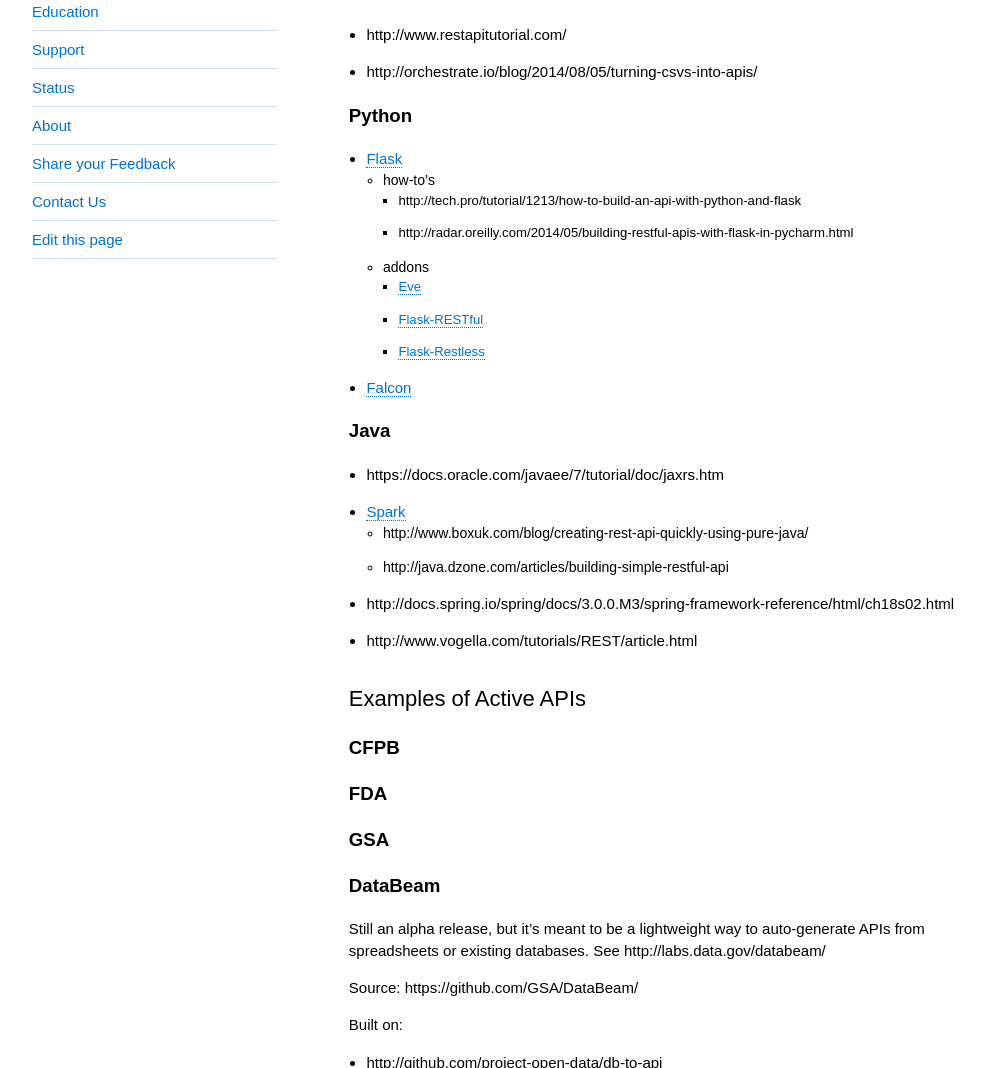
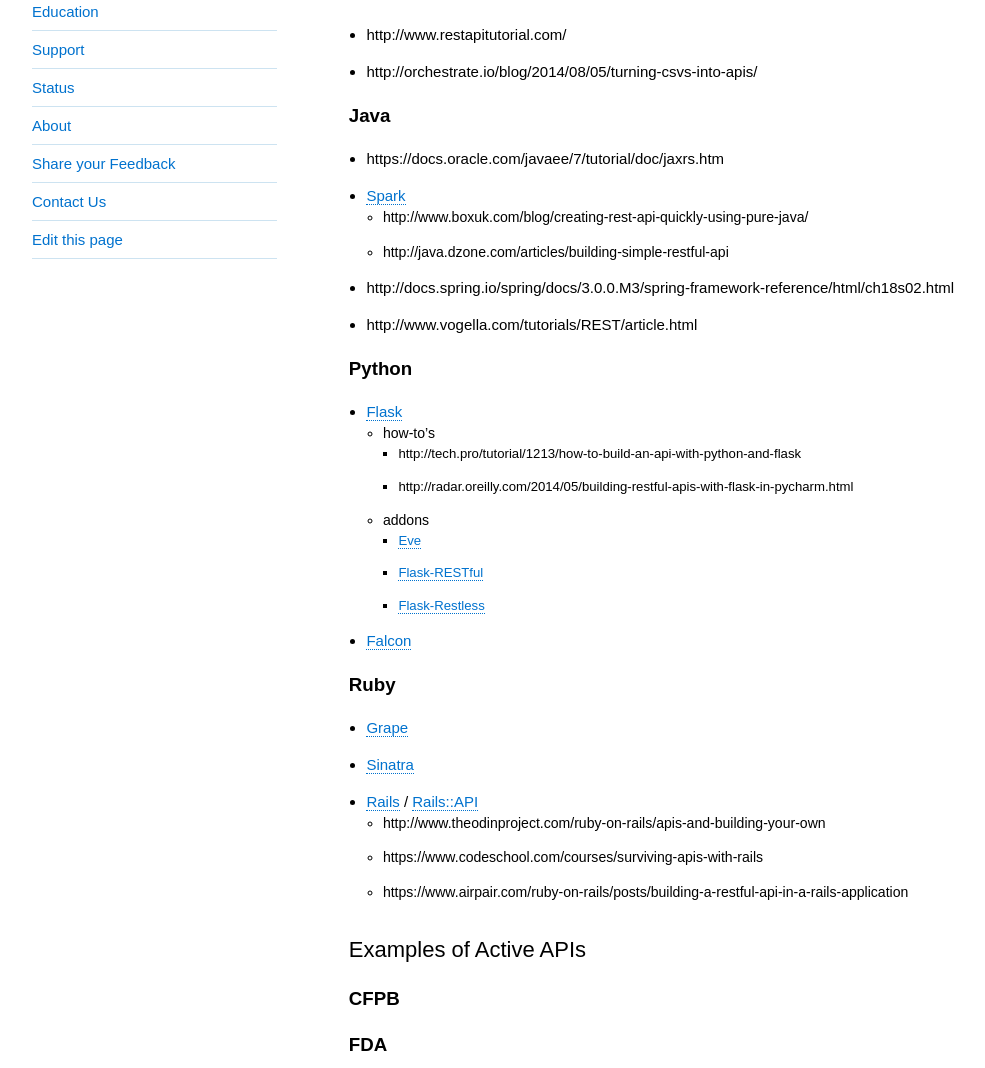
Before and after one commit to 18F/API-All-the-X, a Jekyll site: the page built from pages/api_recipes.md, in a window 1280 px wide and 1400 px high. Shown: the part 332-1400 px from the top of the window, without its empty margins (128-1113 px from the left). Built offline with Jekyll 4.4.1, drawn with Linux system fonts in a browser that asks for light colours; Markdown is read by kramdown in place of the engine named in the settings.

Commit message:
add ruby options

```diff
--- a/pages/api_recipes.md
+++ b/pages/api_recipes.md
@@ -27,14 +36,14 @@
         * [Flask-Restless](https://github.com/jfinkels/flask-restless/)
 * [Falcon](http://falconframework.org/)
 
-### Java
+### Ruby
 
-* https://docs.oracle.com/javaee/7/tutorial/doc/jaxrs.htm
-* [Spark](http://sparkjava.com/)
-    * http://www.boxuk.com/blog/creating-rest-api-quickly-using-pure-java/
-    * http://java.dzone.com/articles/building-simple-restful-api
-* http://docs.spring.io/spring/docs/3.0.0.M3/spring-framework-reference/html/ch18s02.html
-* http://www.vogella.com/tutorials/REST/article.html
+* [Grape](http://intridea.github.io/grape/)
+* [Sinatra](http://www.sinatrarb.com/)
+* [Rails](http://rubyonrails.org/) / [Rails::API](https://github.com/rails-api/rails-api)
+    * http://www.theodinproject.com/ruby-on-rails/apis-and-building-your-own
+    * https://www.codeschool.com/courses/surviving-apis-with-rails
+    * https://www.airpair.com/ruby-on-rails/posts/building-a-restful-api-in-a-rails-application
 
 ## Examples of Active APIs
 
```
Also changed, not shown: other parts of pages/api_recipes.md (+9 -0 lines).
